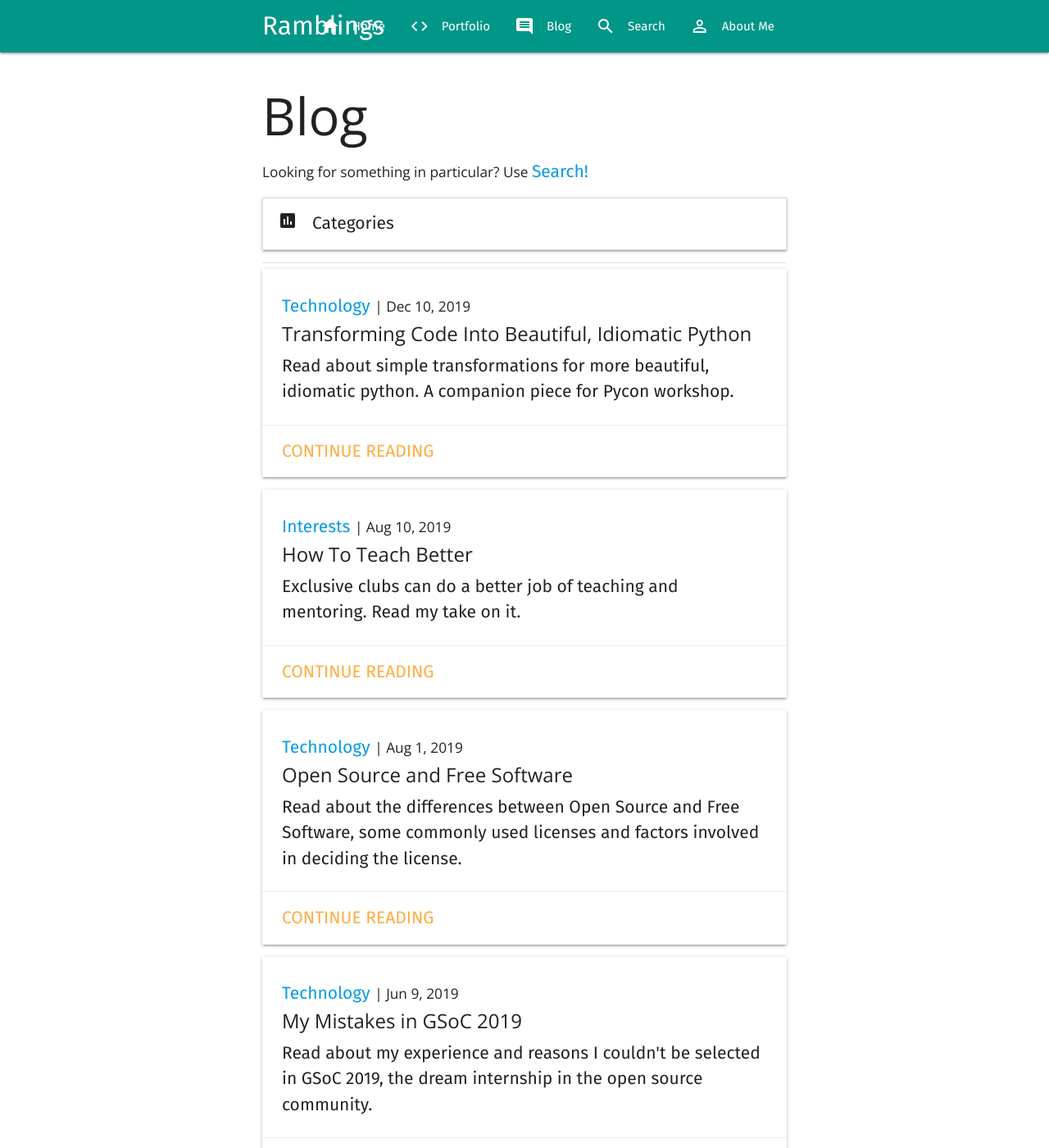
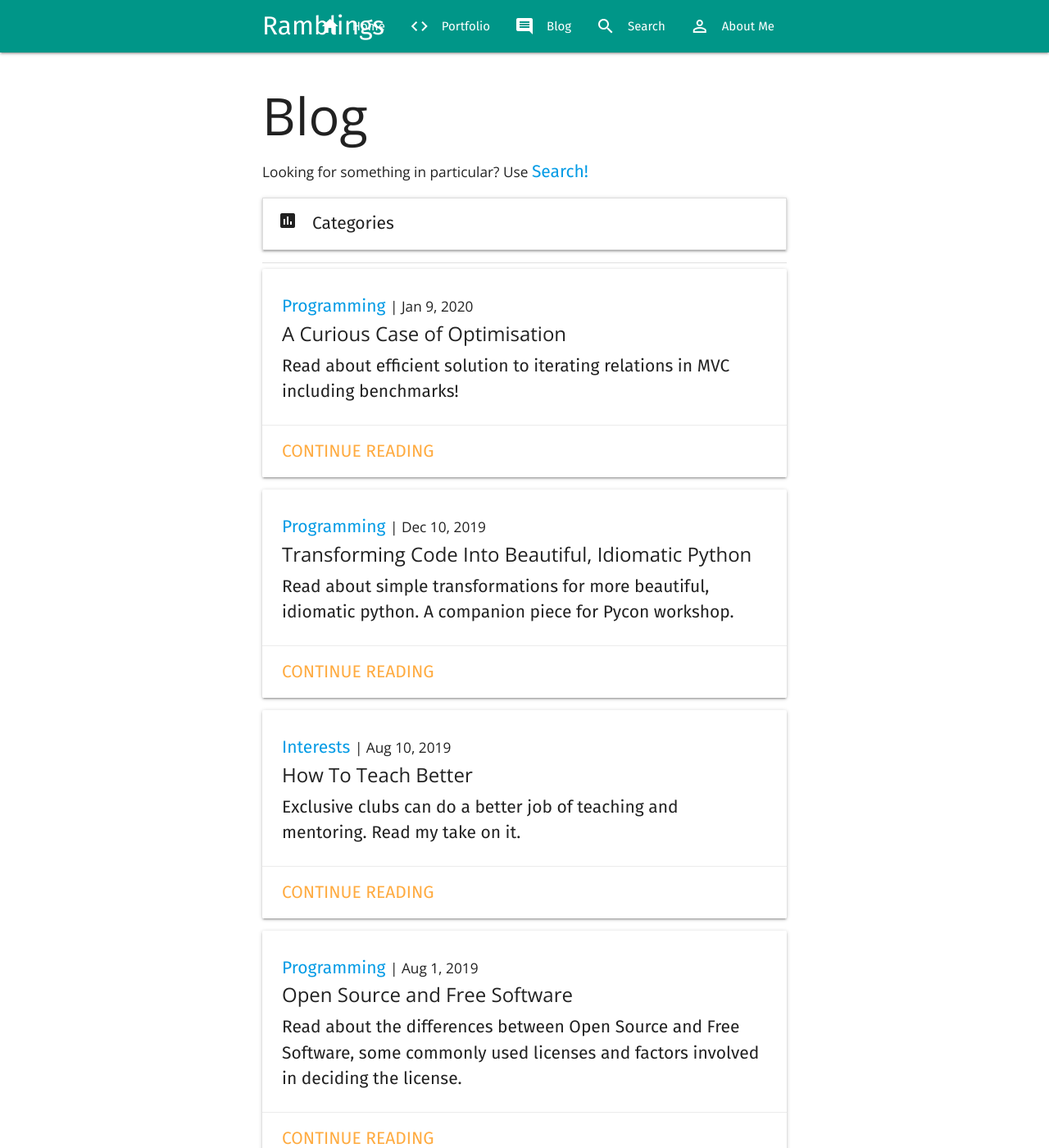
Before and after one commit to abhishekkumar2718/abhishekkumar2718.github.io, a Jekyll site: the page built from blog.md, in a window 1280 px wide and 1400 px high. Shown: the whole window at 82% size. Built offline with Jekyll 4.4.1, drawn with Linux system fonts in a browser that asks for light colours; some of the changed lines change nothing that is shown.

Commit message:
Add post on iterating relations

````diff
--- a/_data/categories.yml
+++ b/_data/categories.yml
@@ -1,4 +1,4 @@
 - interests
-- technology
+- programming
 - literature
 - personal
--- a/_posts/2019-06-09-gsoc.md
+++ b/_posts/2019-06-09-gsoc.md
@@ -1,7 +1,7 @@
 ---
 layout: post
 title: My Mistakes in GSoC 2019
-category: Technology
+category: Programming
 tags: ['']
 excerpt: Read about my experience and reasons I couldn't be selected in GSoC 2019, the dream internship in the open source community.
 ---
--- a/_posts/2019-08-01-open_source_and_free_software.md
+++ b/_posts/2019-08-01-open_source_and_free_software.md
@@ -1,7 +1,7 @@
 ---
 layout: post
 title: Open Source and Free Software
-category: Technology
+category: Programming
 tags: ['Licenses', 'Open Source']
 excerpt: Read about the differences between Open Source and Free Software, some commonly used licenses and factors involved in deciding the license.
 ---
--- a/_posts/2019-12-10-Idiomatic-Python.md
+++ b/_posts/2019-12-10-Idiomatic-Python.md
@@ -1,7 +1,7 @@
 ---
 layout: post
 title: Transforming Code Into Beautiful, Idiomatic Python
-category: Technology
+category: Programming
 tags: ['Python', 'Clean Code']
 excerpt: Read about simple transformations for more beautiful, idiomatic python. A companion piece for Pycon workshop.
 ---
--- /dev/null
+++ b/_posts/2020-01-09-curious-case-optimistaion.md
@@ -0,0 +1,133 @@
+---
+layout: post
+title: A Curious Case of Optimisation
+category: Programming
+tags: ['MVC', 'Rails', 'Ruby', 'Clean Code']
+excerpt: Read about efficient solution to iterating relations in MVC including benchmarks!
+---
+
+Consider the following problem often encountered in web applications:
+
+> There are two models `Student` and `User.` The students table has an attribute `user_id` which references the `id` on the users table. You want to print out the username of students in section A.
+
+You implement the following code, which translates to the pseudocode - Fetch all students in section A from the database. For each student, fetch the user from the database.
+
+```ruby
+students = Student.where(section: 'A')
+
+students.each do |student|
+  puts User.find(student.user_id).username
+end
+```
+
+Someone reviews your code and correctly points out that you are [running N + 1 queries](https://medium.com/@bretdoucette/n-1-queries-and-how-to-avoid-them-a12f02345be5) which slows the page. You fix it by prefetching all users and finding the right user in memory.
+
+```ruby
+students = Student.where(section: 'A')
+
+user_ids = students.pluck(:user_id)
+
+users = User.where(id: user_ids)
+
+students.each do |student|
+  user = users.find { |user| user.id == student.user_id }
+  puts user.username
+end
+```
+
+You run two queries now, and page loads faster on the development database. Your code is merged, but the production feels more sluggish.
+
+**That doesn't make sense!**
+
+{% include toc.html %}
+
+#### Benchmarks
+
+Here are benchmarks for the above and two other implementations - Hash and ORM API (discussed below) on a local database:
+
+| N      | (N + 1) Query     | Prefetch | Hash   | ORM API |
+| ------:| -----------------:| --------:| -----: | -------:|
+| 10     | 0.0163            | 0.0055   | 0.0053 | 0.0048  |
+| 50     | 0.0557            | 0.0108   | 0.0082 | 0.0089  |
+| 100    | 0.1005            | 0.0197   | 0.0120 | 0.0140  |
+| 500    | 0.4517            | 0.1505   | 0.0428 | 0.0564  |
+| 1,000  | 0.9273            | 0.4634   | 0.0767 | 0.0927  |
+| 5,000  | 4.9729            | 10.572   | 0.3522 | 0.3989  |
+| 10,000 | 9.3168            | 60.571   | 0.6063 | 0.8187  |
+
+Observations from the above table:
+1. Hash and ORM API approach scale well - taking less than a second for 10,000 records.
+2. Prefetch performs better for small values of N (< 2000) which is typical for development
+3. (N + 1) query functions better for larger N, present in the production database.
+
+> The benchmark depends on many factors - notably the round trip time from the database. Local databases respond in ~2 ms, whereas a remote database responds in ~150ms, which completely changes the benchmark results.
+
+#### Analysis
+
+Here's understand the costs involved in both methods:
+
+```
+Costs of (N + 1) query   = (Fetch students) + N * (Fetch user)
+                         = O(N) queries
+```
+
+```
+Costs of prefetch method = (Fetch students) + (Pluck user_ids)
+                           + (Fetch users) +  ((N * (N - 1)/2) * iterations
+                         = O(N^2) iterations
+```
+
+Cost of iterations is much smaller than the cost of queries (10^-4ms << 0.5ms).
+
+For small N, the cost of N queries dominates over the N^2 iterations. But for larger and larger N, the cost of N^2 iterations adds up and increases quadratically.
+
+> Profiling is the only way to be sure about performance.
+
+Let's see two better ways to solve this problem.
+
+#### Hash approach
+
+Here's the critical realization - Each of the users match precisely one of the students. Hashes are a great way to store one to one mappings.
+
+Using hashes converts O(n) inner iteration of prefetch method to O(1) hash table lookup.
+
+Algorithm:
+1. Fetch all students in section A from the database.
+2. Fetch all user_id from such students from the database (using `SELECT students.user_id` or the ORM equivalent).
+3. Fetch all users using `user_id` in step 2.
+4. Create a hash using the foreign key as key and the object itself as the value.
+5. For each student, look up the hash table and find the user.
+
+Implementation:
+```ruby
+# Step 1
+students = Student.where(section: 'A')
+
+# Step 2 - Avoid a query using preloaded students
+user_ids = students.pluck(:user_id)
+
+# Step 3
+users = User.where(id: user_ids)
+
+# Step 4
+users = users.to_h { |user| [user.id, user] }
+
+# Step 5
+students.each do |student|
+  puts users[student.user_id].username
+end
+```
+
+#### Using ORM API
+
+Databases and ORMs have recognized the need to work with relations efficiently. Rails has `includes` whereas Django has `prefetch_related` for fetching related records efficiently.
+
+```ruby
+students = Student.where(section: 'A').includes(:user)
+
+students.each do |student|
+  puts student.user.username
+end
+```
+
+Phew! That was shorter and is just as fast as the hash approach.
--- /dev/null
+++ b/programming/index.md
@@ -0,0 +1,5 @@
+---
+layout: paginated-page
+title: Programming
+category: Programming
+---
--- a/technology/index.md
+++ /dev/null
@@ -1,5 +0,0 @@
----
-layout: paginated-page
-title: Technology
-category: Technology
----
````
